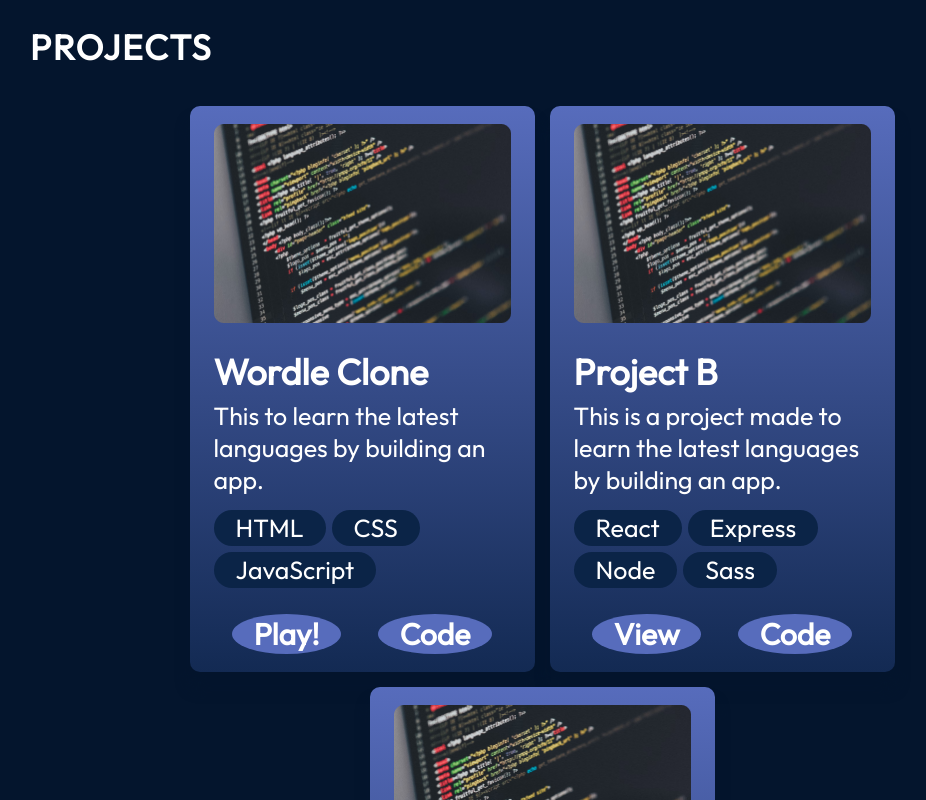
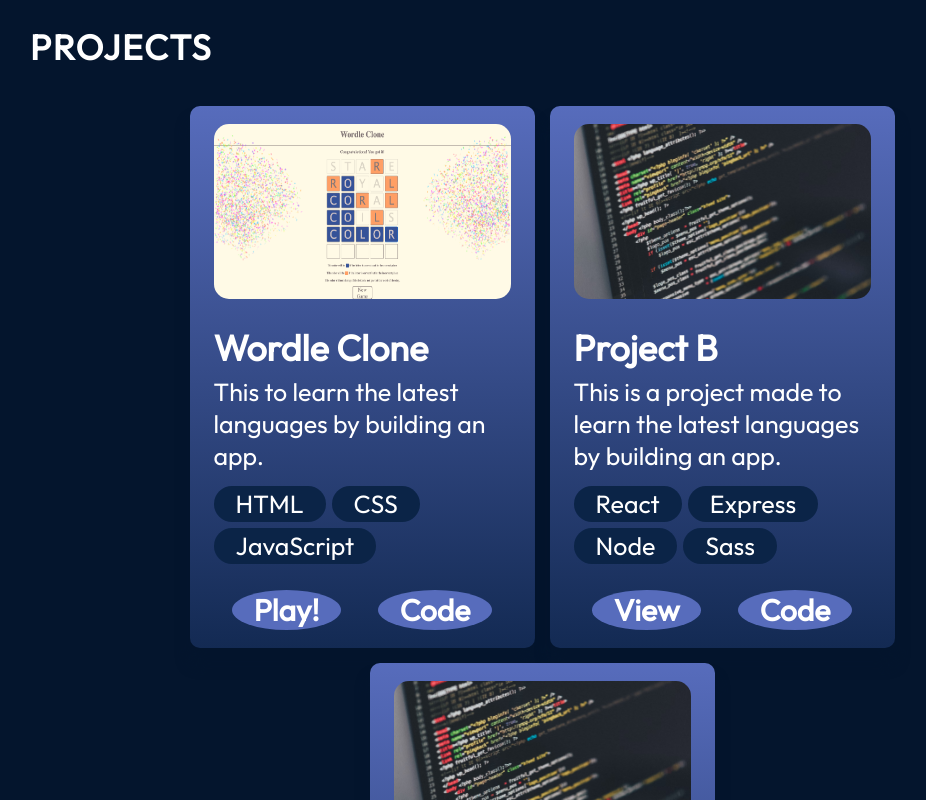
Before and after one commit to sgfaught1/Portfolio-Spencer_Faught, a React (Vite) app in the folder portfolio_Spencer-Faught/: page / in a window 1280 px wide. Shown: the part 1600-2400 px from the top of the page, without its empty margins (98-1024 px from the left). Built offline with nearby package versions, Linux system fonts and the light colour scheme.

Commit message:
Updated wordleClone image

```diff
--- a/portfolio_Spencer-Faught/src/components/Projects/ProjectCard.module.css
+++ b/portfolio_Spencer-Faught/src/components/Projects/ProjectCard.module.css
@@ -16,6 +16,9 @@
 
 .image {
     margin-bottom: 26px;
+    width: 100%;
+    height: 175px;
+    border-radius: 15px;
 }
 
 .title {
--- a/portfolio_Spencer-Faught/src/data/projects.json
+++ b/portfolio_Spencer-Faught/src/data/projects.json
@@ -1,7 +1,7 @@
 [
     {
       "title": "Wordle Clone",
-      "imageSrc": "projects/project.png",
+      "imageSrc": "projects/wordleClone.png",
       "description": "This  to learn the latest languages by building an app.",
       "skills": ["HTML", "CSS", "JavaScript"],
       "demo": "https://sgfaught1.github.io/wordle/",
```
